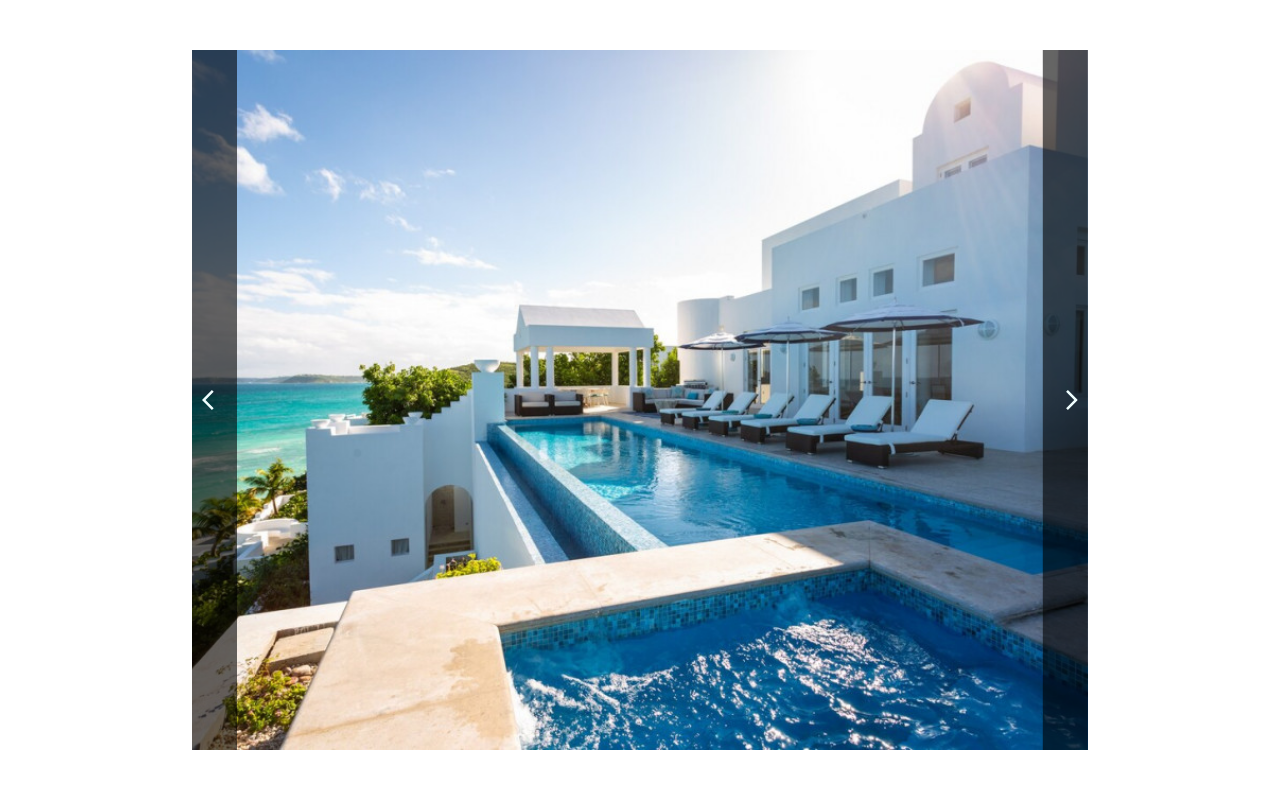
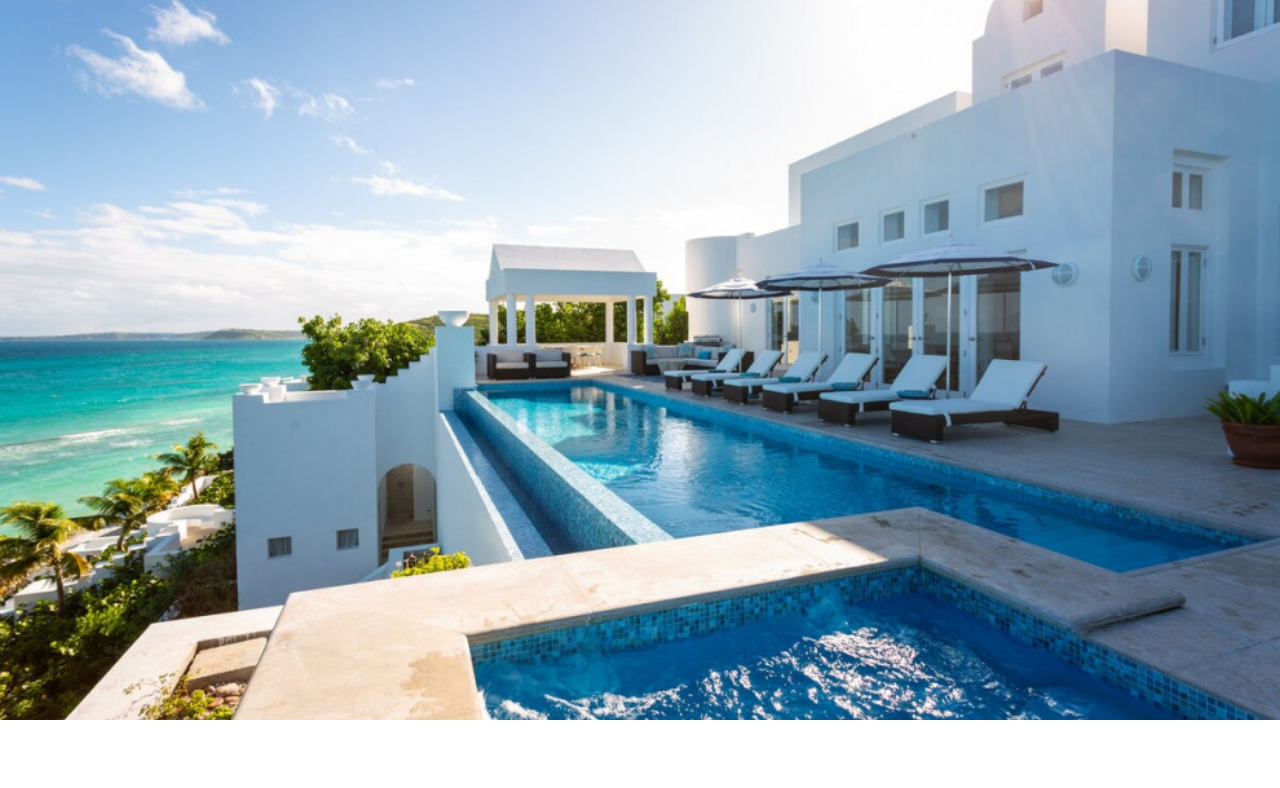
Before and after one commit to Allllakis/villa-italy-next-js, a Next.js app: page / in a window 1280 px wide. Shown: the top 788 px of the page. Built offline with nearby package versions, Linux system fonts and the light colour scheme.

Commit message:
add swiper component

```diff
--- a/components/slider/Slider.js
+++ b/components/slider/Slider.js
@@ -18,14 +18,14 @@ const Slider = () => {
           className={classes.left}
           onClick={() => currImg > 0 && setCurrImg(currImg - 1)}
         >
-          <ArrowBackIosIcon />
+          <ArrowBackIosIcon style={{fontSize: 30}}/>
         </div>
         <div className={classes.center}></div>
         <div
           className={classes.right}
           onClick={() => currImg < images.length - 1 && setCurrImg(currImg + 1)}
         >
-          <ArrowForwardIosIcon />
+          <ArrowForwardIosIcon  style={{fontSize: 30}}/>
         </div>
         {/* <img src={images[currImg].image} /> */}
         {/* <Image src={images[currImg].image} alt='villa' layout='fill'/> */}
--- a/components/slider/Slider.module.css
+++ b/components/slider/Slider.module.css
@@ -1,12 +1,14 @@
 .slider {
-  width: 70%;
-  height: 700px;
-  background-color: black;
+  width: 100%;
+  height: 100vh;
+  /* transform: translateX(0px) ; */
+  transition: all 1s ease-in-out
+  /* background-color: black; */
 }
 
 .sliderInner {
   width: 100%;
-  height: 100%;
+  height: 90vh;
   background-position: center;
   background-repeat: no-repeat;
   background-size: cover;
@@ -16,7 +18,7 @@
 .sliderInner .left {
   flex: 5%;
   height: 100%;
-  background-color: rgba(0, 0, 0, 0.6);
+  background-color: rgba(0, 0, 0, 0.1);
   display: flex;
   align-items: center;
   justify-content: center;
@@ -27,11 +29,12 @@
 .sliderInner .center {
   flex: 90%;
   height: 100%;
+  background: rgba(0, 0, 0, 0.1);
 }
 .sliderInner .right {
   flex: 5%;
   height: 100%;
-  background-color: rgba(0, 0, 0, 0.6);
+  background-color: rgba(0, 0, 0, 0.1);
   display: flex;
   align-items: center;
   justify-content: center;
--- /dev/null
+++ b/components/slider2/Slider2.js
@@ -0,0 +1,49 @@
+import { useState } from "react";
+import { Swiper, SwiperSlide, Parallax } from "swiper/react";
+import SwiperCore from "swiper";
+import "swiper/css/bundle";
+import "swiper/css";
+
+import { images } from "../slider/DataSlider";
+import classes from './Slider2.module.css'
+
+const Slider2 = () => {
+    const [currImg, setCurrImg] = useState(0);
+  const slides = [];
+
+  for (let i = 0; i < 3; i += 1) {
+    slides.push(
+      <SwiperSlide key={`slide${i}`}>
+        <div
+          className={classes.sliderInner}
+          style={{ backgroundImage: `url(${images[currImg].image})` }}
+        ></div>
+      </SwiperSlide>
+    );
+  }
+
+  return (
+    <div className={classes.slider}>
+      <Swiper id="main">{slides}</Swiper>
+    </div>
+  );
+};
+
+export default Slider2;
+
+// export default () => {
+//   return (
+//     <Swiper
+//       spaceBetween={50}
+//       slidesPerView={3}
+//       onSlideChange={() => console.log('slide change')}
+//       onSwiper={(swiper) => console.log(swiper)}
+//     >
+//       <SwiperSlide>Slide 1</SwiperSlide>
+//       <SwiperSlide>Slide 2</SwiperSlide>
+//       <SwiperSlide>Slide 3</SwiperSlide>
+//       <SwiperSlide>Slide 4</SwiperSlide>
+//       ...
+//     </Swiper>
+//   );
+// };
--- /dev/null
+++ b/components/slider2/Slider2.module.css
@@ -0,0 +1,16 @@
+.slider {
+    width: 100%;
+    height: 100vh;
+    /* transform: translateX(0px) ; */
+    transition: all 1s ease-in-out
+    /* background-color: black; */
+  }
+
+  .sliderInner {
+    width: 100%;
+    height: 90vh;
+    background-position: center;
+    background-repeat: no-repeat;
+    background-size: cover;
+    display: flex;
+  }
--- a/package.json
+++ b/package.json
@@ -13,7 +13,8 @@
     "next": "12.0.7",
     "react": "17.0.2",
     "react-dom": "17.0.2",
-    "react-icons": "^4.3.1"
+    "react-icons": "^4.3.1",
+    "swiper": "^7.4.1"
   },
   "devDependencies": {
     "eslint": "8.5.0",
--- a/pages/index.js
+++ b/pages/index.js
@@ -1,10 +1,12 @@
 import Slider from "../components/slider/Slider";
+import Slider2 from "../components/slider2/Slider2";
 import classes from '../styles/Home.module.css'
 
 export default function HomePage(props) {
   return (
     <div className={classes.main}>
-      <Slider />
+      {/* <Slider /> */}
+      <Slider2 />
     </div>
   );
 }
--- a/styles/Home.module.css
+++ b/styles/Home.module.css
@@ -1,6 +1,4 @@
- .container {
-  padding: 0 2rem;
-}
+
 
 .main {
   width: 100vw;
```
Also changed, not shown: 1 other file (tests, documents, lock files or other folders).
